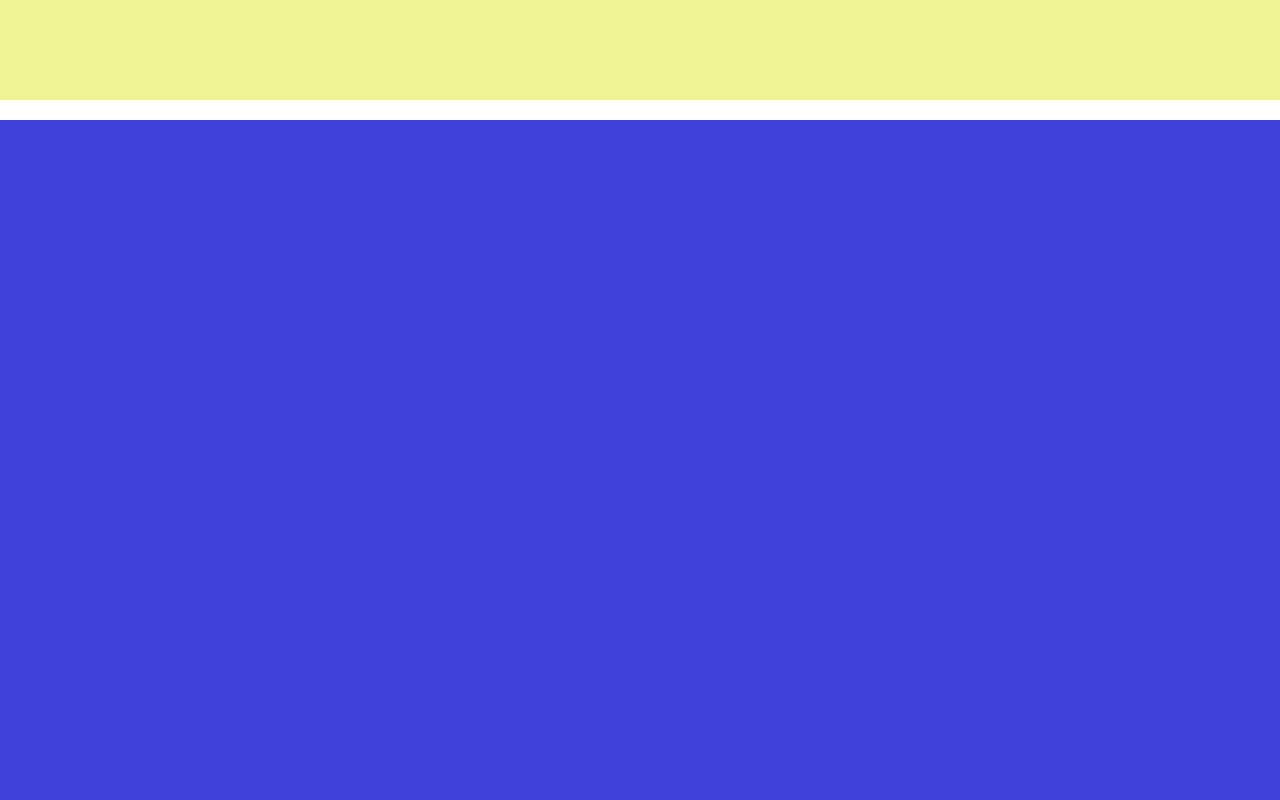
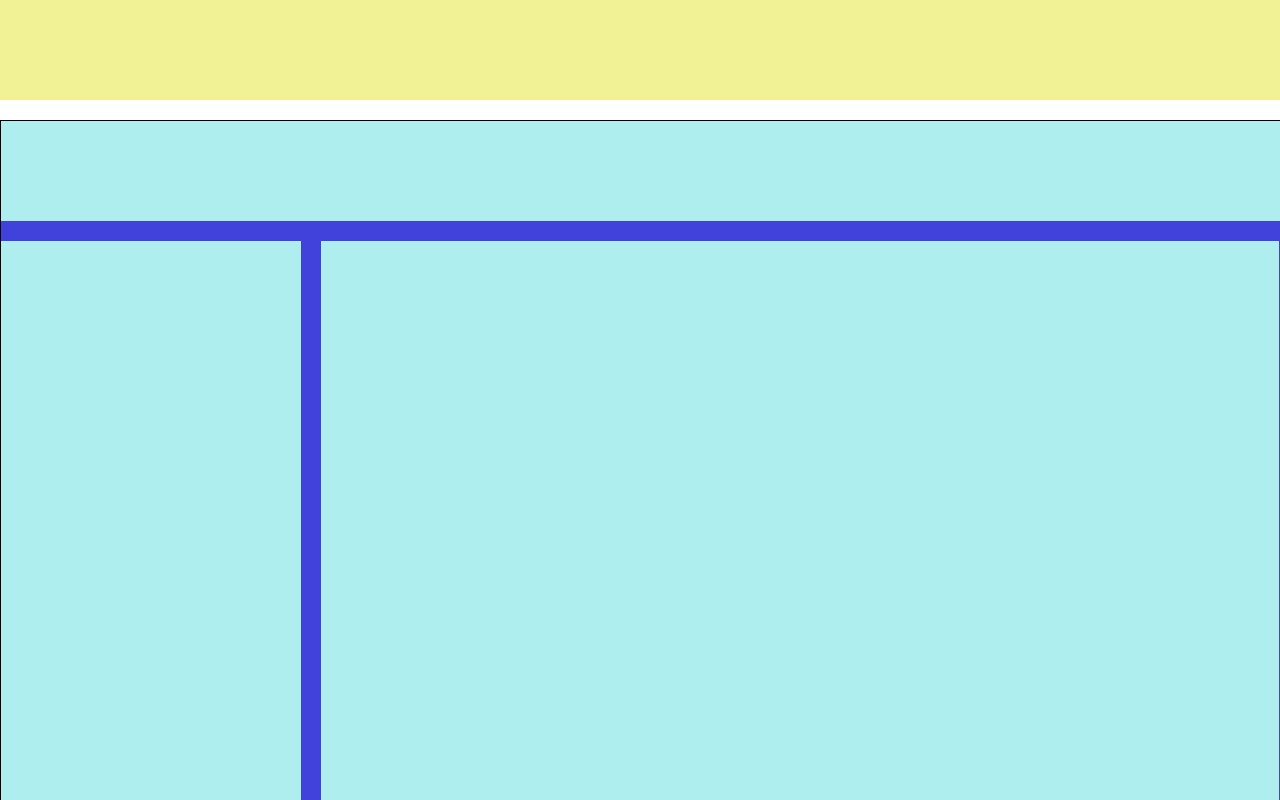
Before and after one commit to Obez99/htmlcss-struttura-wp, a plain HTML site: page index.html in a window 1280 px wide. Shown: the part 540-1340 px from the top of the page. Drawn offline with Linux system fonts and the light colour scheme.

Commit message:
Completata sezione inferiore

```diff
--- a/css/style.css
+++ b/css/style.css
@@ -4,9 +4,28 @@
     box-sizing:border-box;
 }
 
+.clearfix::after{
+    content:"";
+    display:table;
+    clear:both;
+}
+
+
 header{
     background-color:rgb(247, 150, 231);
     height: 100px;
+}
+
+div.lower div,aside{
+    background-color: paleturquoise;
+}
+
+div aside{
+    width: calc(20% - 20px);
+}
+
+.float-left{
+    float:left;
 }
 
 .properties{
@@ -20,5 +39,24 @@ header{
 
 .lower{
     background-color: rgb(65, 65, 219);
-    height:700px;
+    border: 1px solid black;
 }
+
+
+
+
+.section-head{
+    height:100px;
+    margin-bottom:20px;
+}
+
+.s_body{
+    width:60%;
+    margin:0 20px;
+}
+
+.section{
+    height:900px;
+    margin-bottom: 20px;
+
+}
--- a/index.html
+++ b/index.html
@@ -20,8 +20,11 @@
                 </section>
 
                 <section>
-                    <div class="properties lower">
-
+                    <div class="properties lower clearfix">
+                        <div class="section-head"></div>
+                        <aside class="section float-left"></aside>
+                        <div class="section s_body float-left"></div>
+                        <aside class="section float-left"></aside>
                     </div>
                 </section>
 
```
